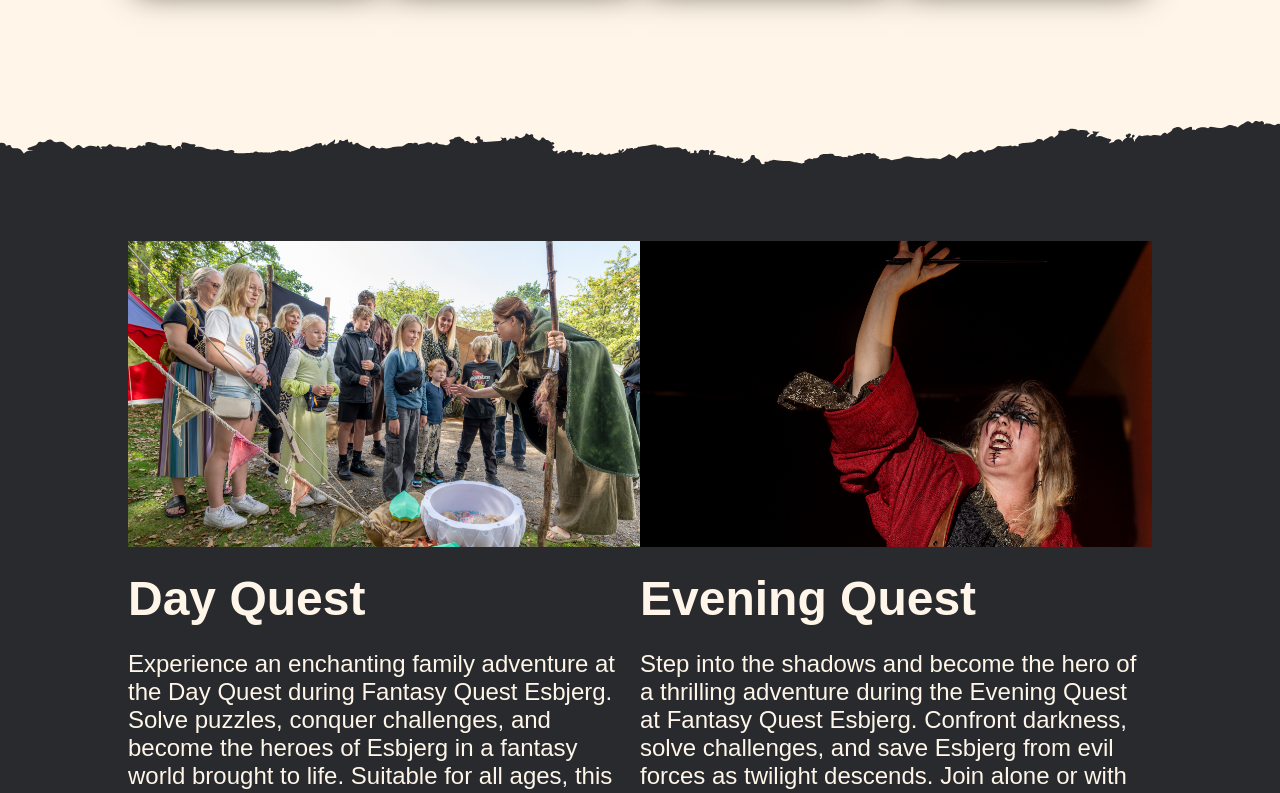
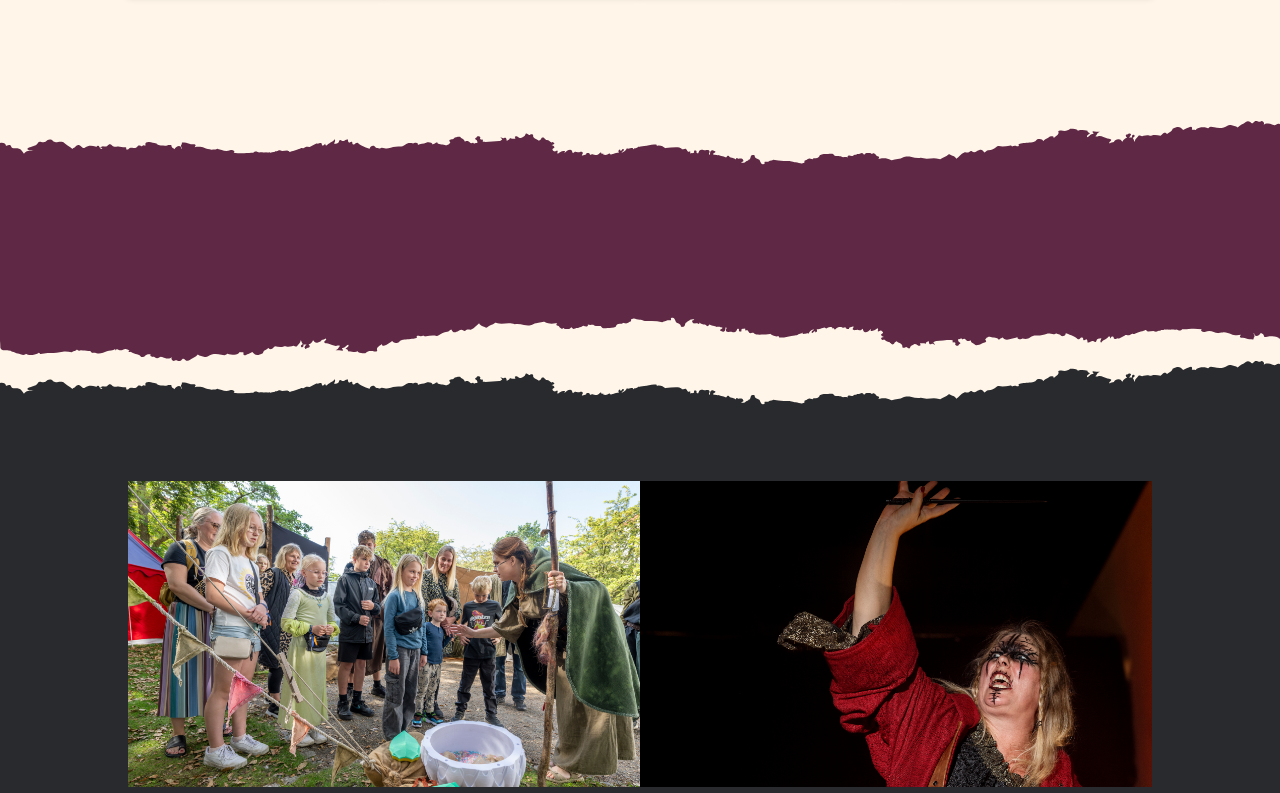
Before and after one commit to reasonsx/fantasy-quest-website, a Vue app in the folder 2nd-sem-project/: page / in a window 1280 px wide. Shown: the part 2980-3773 px from the top of the page. Built offline with nearby package versions, Linux system fonts and the light colour scheme; a web font is replaced by a local one.

Commit message:
added purple torn paper

```diff
--- a/2nd-sem-project/src/App.vue
+++ b/2nd-sem-project/src/App.vue
@@ -95,6 +95,21 @@ button:hover {
   background: url('../src/assets/img/light-torn-paper-top-svg.svg') no-repeat;
   background-size: cover;
 }
+.purple-torn-paper-top {
+  display: flex;
+  height: 120px;
+  width: 100%;
+  background: url('../src/assets/img/purple-torn-paper-top-svg.svg') no-repeat;
+  background-size: cover;
+}
+.purple-torn-paper-bottom {
+  display: flex;
+  height: 120px;
+  width: 100%;
+  background: url('../src/assets/img/purple-torn-paper-bottom-svg.svg') no-repeat;
+  background-size: cover;
+}
+
 .logo {
   background-color: #7a7a7a;
   width: 30px;
--- a/2nd-sem-project/src/views/HomeView.vue
+++ b/2nd-sem-project/src/views/HomeView.vue
@@ -61,7 +61,8 @@ import Portals from '../assets/components/Portals.vue';
             </div>
         </div>
     </div>
-
+<div class="purple-torn-paper-top"></div>
+<div class="purple-torn-paper-bottom"></div>
 
 
         <div class="quests-background-container">
@@ -138,7 +139,9 @@ import Portals from '../assets/components/Portals.vue';
 .accordion{
     /* margin: 128px 0; */
     width: 1120px;
-    box-shadow: 0 0 10px rgba(0, 0, 0, 0.2);
+    /* box-shadow: 0 0 10px rgba(0, 0, 0, 0.2); */
+    box-shadow: rgba(0, 0, 0, 0.24) 0px 3px 8px;
+
     overflow: hidden;
     background-color: var(--black-color);
     /* border: 4px solid var(--light-papirus); */
@@ -332,13 +335,14 @@ import Portals from '../assets/components/Portals.vue';
     background-color: var(--light-papirus);
     box-sizing: border-box;
     overflow: hidden;
-    box-shadow: 0px 4px 32px -8px #3b3526;
+    box-shadow: rgba(0, 0, 0, 0.24) 0px 3px 8px;
 }
 
 .discover-box-top {
     width: 256px;
     height: 256px;
     background-color: var(--black-color);
+
 }
 .discover-box-top img {
     width: 256px;
@@ -384,6 +388,7 @@ import Portals from '../assets/components/Portals.vue';
     width: 544px;
     height: 306px;
     background-color: var(--light-papirus);
+
 }
 .quest-box img {
     width: 544px;
```
Also changed, not shown: 2nd-sem-project/src/assets/img/purple-torn-paper-bottom-svg.svg (added), 2nd-sem-project/src/assets/img/purple-torn-paper-top-svg.svg (added).
